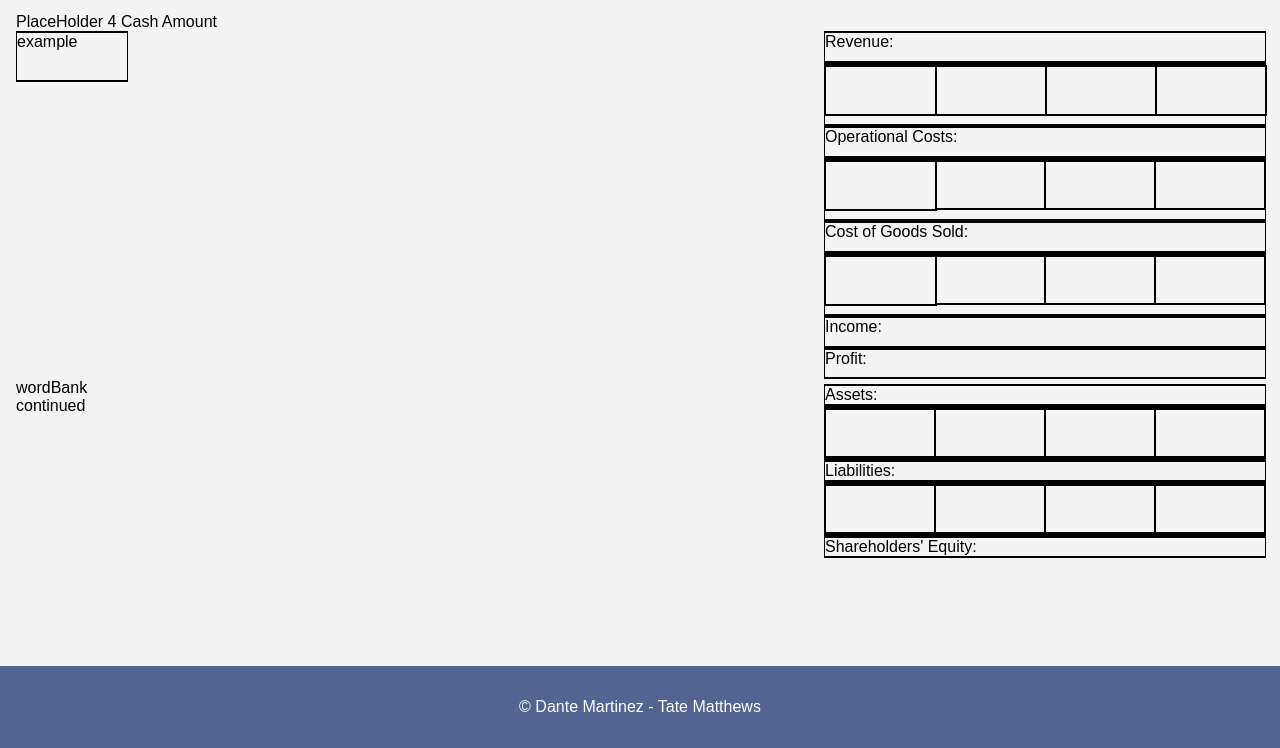
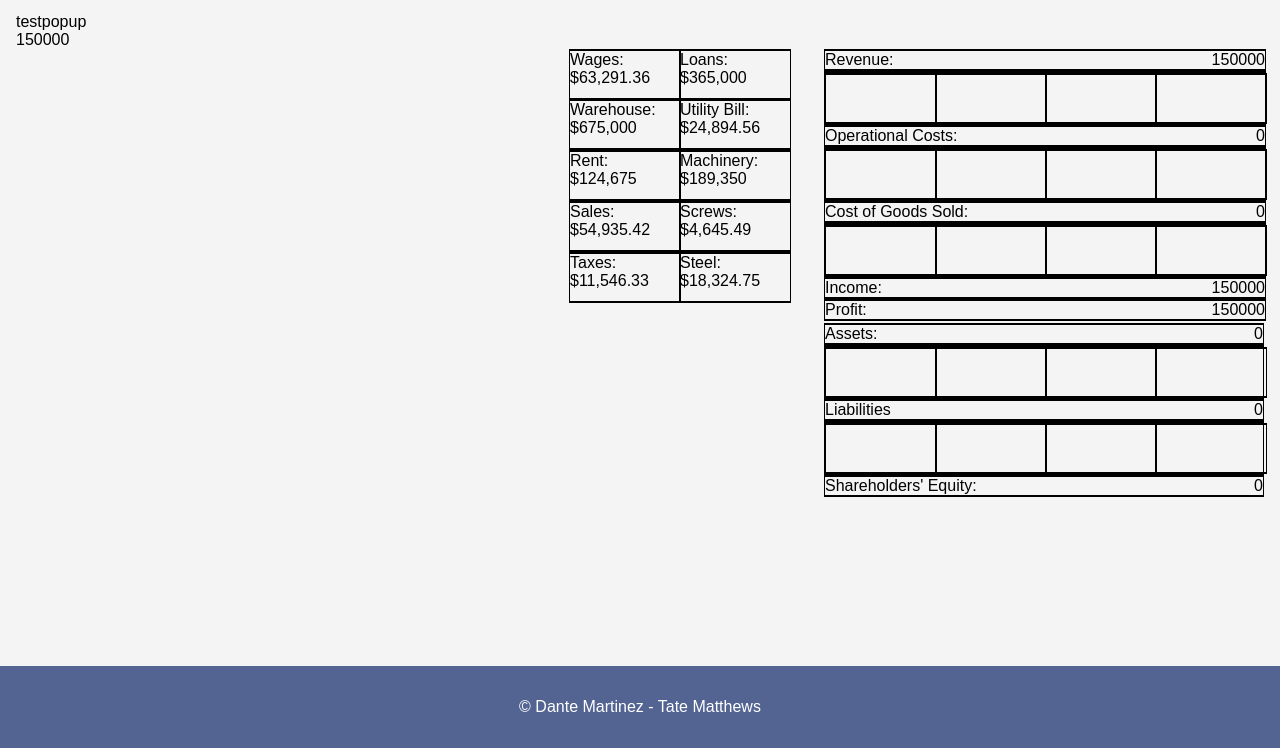
Before and after one commit to C33011/HackathonGamification, a plain HTML site: page BalanceSheetGame.html in a window 1280 px wide. Shown: the part 52-800 px from the top of the page. Drawn offline with Linux system fonts and the light colour scheme.

Commit message:
Add files via upload

```diff
--- a/BalanceSheetGame.html
+++ b/BalanceSheetGame.html
@@ -19,74 +19,92 @@
                 <a href="#">Game 3</a>
             </div>
         </div>
-        <a href="#">Sign-in</a>
+        <a href="signin.html">Sign-in</a>
     </nav>
     <main>
         <script src="js/BalanceSheetGame.js"></script>
-        <section>PlaceHolder 4 Cash Amount</section>
+        <section class="popUp">
+            testpopup
+        </section>
+        <div id="cashDisplay">150000</div>
         <section class="balanceGame">
+            <div id="guide"></div>
             <div id="wordBank">
-                <div id="a1" class="answer" draggable="true" ondragstart="drag(event)">example</div>
+                <div id="a2" class="answer" draggable="true" ondragstart="drag(event)" name="wage" data-value="63291.36">Wages: <br> $63,291.36</div>
+                <div id="a5" class="answer" draggable="true" ondragstart="drag(event)" name="loan" data-value="365000">Loans: <br> $365,000</div>
+                <div id="a4" class="answer" draggable="true" ondragstart="drag(event)" name="ware" data-value="675000">Warehouse: $675,000</div>
+                <div id="a2" class="answer" draggable="true" ondragstart="drag(event)" name="uBill" data-value="24894.56">Utility Bill: <br> $24,894.56</div>
+                <div id="a5" class="answer" draggable="true" ondragstart="drag(event)" name="rent" data-value="124675">Rent: <br> $124,675</div>
+                <div id="a4" class="answer" draggable="true" ondragstart="drag(event)" name="mach" data-value="189350">Machinery: <br> $189,350</div>
+                <div id="a1" class="answer" draggable="true" ondragstart="drag(event)" name="sale" data-value="54935.42">Sales: <br> $54,935.42</div>
+                <div id="a3" class="answer" draggable="true" ondragstart="drag(event)" name="screw" data-value="4645.49">Screws: <br> $4,645.49</div>
+                <div id="a2" class="answer" draggable="true" ondragstart="drag(event)" name="tax" data-value="11546.33">Taxes: <br> $11,546.33</div>
+                <div id="a3" class="answer" draggable="true" ondragstart="drag(event)" name="steel" data-value="18324.75">Steel: <br> $18,324.75</div>
             </div>
             <div id="balanceSheet">
                 <div class="aspectsBS">
-                    Revenue:
+                    <p>Revenue:</p>
+                    <p id="revenue">150000</p>
                 </div>
                 <div class="questionInput">
                     <div id="q1" class="dropzone" ondrop="drop(event)" ondragover="allowDrop(event)"></div>
-                    <div class="dropzone"></div>
-                    <div class="dropzone"></div>
-                    <div class="dropzone"></div>
+                    <div id="q1" class="dropzone" ondrop="drop(event)" ondragover="allowDrop(event)"></div>
+                    <div id="q1" class="dropzone" ondrop="drop(event)" ondragover="allowDrop(event)"></div>
+                    <div id="q1" class="dropzone" ondrop="drop(event)" ondragover="allowDrop(event)"></div>
                 </div>
                 <div class="aspectsBS">
-                    Operational Costs:
+                    <p>Operational Costs:</p>
+                    <p id="opCosts">0</p>
                 </div>
                 <div class="questionInput">
                     <div id="q2" class="dropzone" ondrop="drop(event)" ondragover="allowDrop(event)"></div>
-                    <div></div>
-                    <div></div>
-                    <div></div>
+                    <div id="q2" class="dropzone" ondrop="drop(event)" ondragover="allowDrop(event)"></div>
+                    <div id="q2" class="dropzone" ondrop="drop(event)" ondragover="allowDrop(event)"></div>
+                    <div id="q2" class="dropzone" ondrop="drop(event)" ondragover="allowDrop(event)"></div>
                 </div>
                 <div class="aspectsBS">
-                    Cost of Goods Sold:
+                    <p>Cost of Goods Sold:</p>
+                    <p id="cogs">0</p>
                 </div>
                 <div class="questionInput">
                     <div id="q3" class="dropzone" ondrop="drop(event)" ondragover="allowDrop(event)"></div>
-                    <div></div>
-                    <div></div>
-                    <div></div>
+                    <div id="q3" class="dropzone" ondrop="drop(event)" ondragover="allowDrop(event)"></div>
+                    <div id="q3" class="dropzone" ondrop="drop(event)" ondragover="allowDrop(event)"></div>
+                    <div id="q3" class="dropzone" ondrop="drop(event)" ondragover="allowDrop(event)"></div>
                 </div>
                 <div class="aspectsBS">
-                    Income:
+                    <p>Income:</p>
+                    <p id="income">150000</p>
                 </div>
                 <div class="aspectsBS">
-                    Profit:
+                    <p>Profit:</p>
+                    <p id="profit">150000</p>
                 </div>
             </div>
-            <div id="wordBank">wordBank continued</div>
-            <div></div>
-            <div></div>
-            <div id="balanceSheet">
+            <div id="equitySheet">
                 <div class="aspectsBS">
-                    Assets:
+                    <p>Assets:</p>
+                    <p id="assets">0</p>
                 </div>
                 <div class="questionInput">
-                    <div></div>
-                    <div></div>
-                    <div></div>
-                    <div></div>
+                    <div id="q4" class="dropzone" ondrop="drop(event)" ondragover="allowDrop(event)"></div>
+                    <div id="q4" class="dropzone" ondrop="drop(event)" ondragover="allowDrop(event)"></div>
+                    <div id="q4" class="dropzone" ondrop="drop(event)" ondragover="allowDrop(event)"></div>
+                    <div id="q4" class="dropzone" ondrop="drop(event)" ondragover="allowDrop(event)"></div>
                 </div>
                 <div class="aspectsBS">
-                    Liabilities:
+                    <p>Liabilities</p>
+                    <p id="liabilities">0</p>
                 </div>
                 <div class="questionInput">
-                    <div></div>
-                    <div></div>
-                    <div></div>
-                    <div></div>
+                    <div id="q5" class="dropzone" ondrop="drop(event)" ondragover="allowDrop(event)"></div>
+                    <div id="q5" class="dropzone" ondrop="drop(event)" ondragover="allowDrop(event)"></div>
+                    <div id="q5" class="dropzone" ondrop="drop(event)" ondragover="allowDrop(event)"></div>
+                    <div id="q5" class="dropzone" ondrop="drop(event)" ondragover="allowDrop(event)"></div>
                 </div>
                 <div class="aspectsBS">
-                    Shareholders' Equity:
+                    <p>Shareholders' Equity:</p>
+                    <p id="shEquity">0</p>
                 </div>
             </div>
         </section>
--- a/css/styles.css
+++ b/css/styles.css
@@ -142,16 +142,29 @@ footer {
 }
 
 /*Balance Sheet Game */
+.popUp {
+
+}
 .balanceGame {
     display: grid;
-    grid-template-columns: 1fr 440px;
-    grid-template-rows: 2fr 5px 1fr;
+    grid-template-columns: 1fr 250px 5px 440px;
+    grid-template-rows: 1fr 20px 1fr;
+}
+
+#guide {
+    min-width: 75px;
 }
 
 #wordBank {
+    grid-row-start: 1;
+    grid-row-end: 1;
+    grid-column-start: 2;
+    grid-column-end: 2;
+
     display: grid;
     grid-template-columns: 110px 110px;
     grid-template-rows: 50px;
+
 }
 
 .answer {
@@ -161,17 +174,39 @@ footer {
     height: 47px;
 }
 
-.dragging{
-    opacity: 1;
+#balanceSheet {
+    grid-row-start: 1;
+    grid-row-end: 1;
+    grid-column-start: 4;
+    display: grid;
+    height: 150px;
 }
 
-#balanceSheet {
-    display: grid;
+#equitySheet {
+
+    grid-row-start: 3;
+    grid-row-end: 4;
+    grid-column-start: 4;
+
 }
 
 #balanceSheet div{
     border-style: solid;
     border-width: 2px 1px 2px 1px;
+}
+
+#equitySheet div{
+    border-style: solid;
+    border-width: 2px 1px 2px 1px;
+}
+
+.aspectsBS {
+    display: flex;
+    justify-content: space-between;
+}
+
+.aspectsBS p{
+    margin: 0px;
 }
 
 .questionInput {
@@ -185,9 +220,3 @@ footer {
     height: 47px;
     justify-content:space-around;
 }
-
-#canvas {
-    background-color: red;
-    width: 96vw;
-    height:70vw;
-}
--- a/js/BalanceSheetGame.js
+++ b/js/BalanceSheetGame.js
@@ -1,17 +1,70 @@
+let cashValue = 150000;
+let revenue = 150000;
+let opCosts = 0;
+let cogs = 0;
+let income = 150000;
+let profit = 150000;
+let assets = 0;
+let liabilities = 0;
+let shEquity = 0;
+
+let tempVal = 0;
+let tempName = "";
+
 function allowDrop(event) {
     event.preventDefault();
 }
 
 function drag(event) {
     event.dataTransfer.setData("text", event.target.id);
+    tempVal = event.target.dataset.value;
+    tempName = event.target.getAttribute("name");
 }
 
 function drop(event) {
     event.preventDefault();
     let draggedBox = event.dataTransfer.getData("text");
 
-    if(draggedBox.id == 'a1' && event.target.id == 'q1') {
-        event.target.appendChild(document.getElementById(draggedBox));
+    if( draggedBox == "a1" && event.target.id == "q1" ||
+        draggedBox == "a2" && event.target.id == "q2" ||
+        draggedBox == "a3" && event.target.id == "q3" ||
+        draggedBox == "a4" && event.target.id == "q4" ||
+        draggedBox == "a5" && event.target.id == "q5"
+    ){
+        event.target.appendChild(document.getElementsByName(tempName).item(0));
+
+        if (draggedBox == "a1") {
+            revenue = revenue + parseFloat(tempVal);
+        }
+        if (draggedBox == "a2") {
+            opCosts = opCosts + parseFloat(tempVal);
+        }
+        if (draggedBox == "a3") {
+            cogs = cogs + parseFloat(tempVal);
+        }
+        if (draggedBox == "a4") {
+            assets = assets + parseFloat(tempVal);
+        }
+        if (draggedBox == "a5") {
+            liabilities = liabilities + parseFloat(tempVal);
+        }
+
+    } else {
+        cashValue -= 15000;
+
     }
 
+    income = cashValue + revenue - opCosts;
+    profit = cashValue + revenue - cogs;
+    shEquity = assets - liabilities;
+
+    document.getElementById("cashDisplay").innerText = cashValue;
+    document.getElementById("revenue").innerText = revenue + cashValue;
+    document.getElementById("opCosts").innerText = opCosts;
+    document.getElementById("cogs").innerText = cogs;
+    document.getElementById("income").innerText = income;
+    document.getElementById("profit").innerText = profit;
+    document.getElementById("assets").innerText = assets;
+    document.getElementById("liabilities").innerText = liabilities;
+    document.getElementById("shEquity").innerText = shEquity;
 }
```
Also changed, not shown: index.html (+1 -1 lines), signin.html (added, +31 -0 lines).
